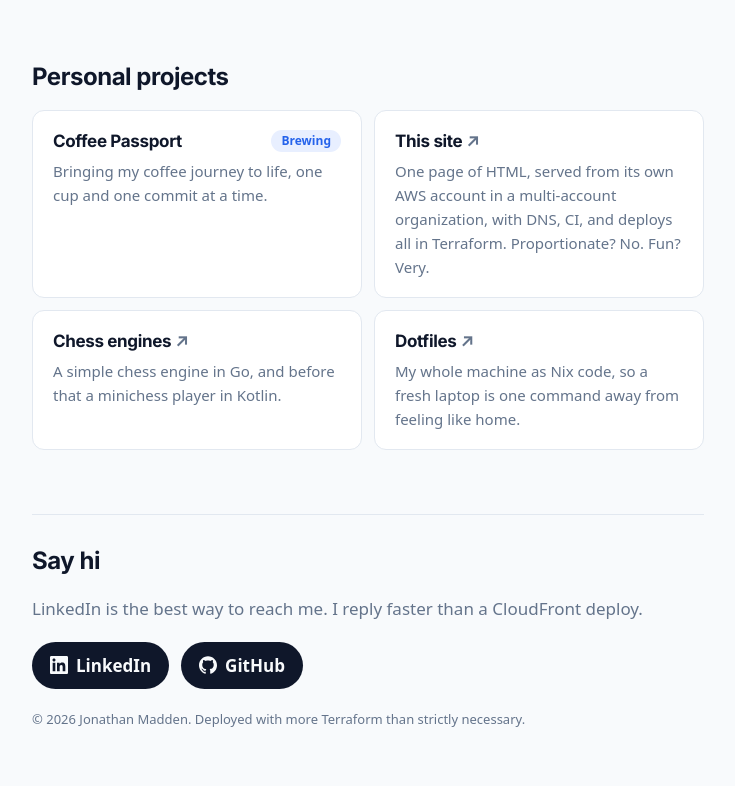
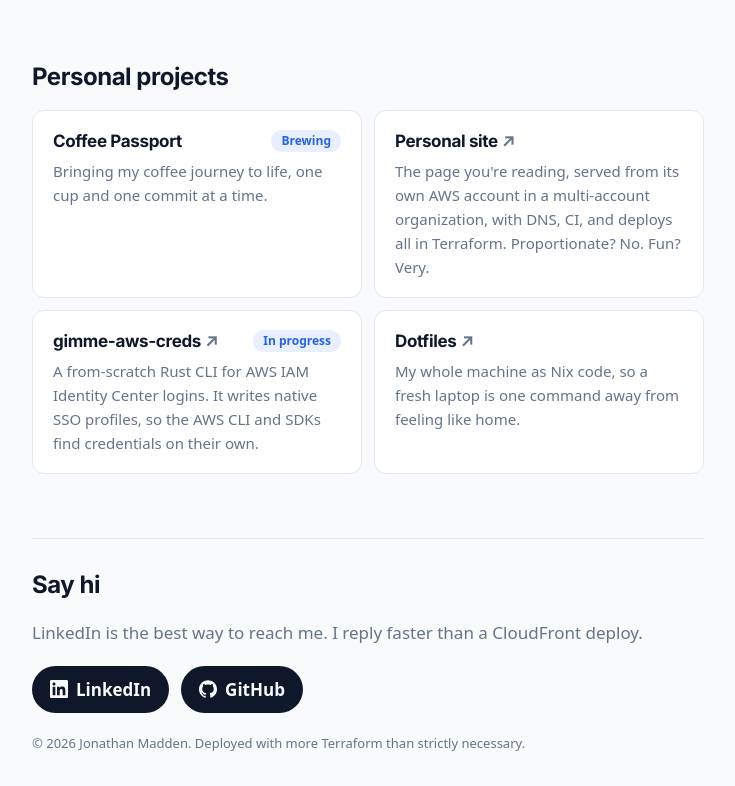
Before and after one commit to virtualmadden/virtualmadden-dev, a React (Vite) app: page / in a window 1280 px wide. Shown: the part 1442-2228 px from the top of the page, without its empty margins (272-1007 px from the left). Before the commit the page ends 2204 px from the top, so only its background shows below. Built offline with nearby package versions, Linux system fonts and the light colour scheme.

Commit message:
feat: projects are Coffee Passport, this site, gimme-aws-creds, dotfiles

```diff
--- a/src/content.ts
+++ b/src/content.ts
@@ -66,15 +66,17 @@ export const projects: Project[] = [
     status: 'Brewing',
   },
   {
-    name: 'This site',
+    name: 'Personal site',
     blurb:
-      'One page of HTML, served from its own AWS account in a multi-account organization, with DNS, CI, and deploys all in Terraform. Proportionate? No. Fun? Very.',
+      "The page you're reading, served from its own AWS account in a multi-account organization, with DNS, CI, and deploys all in Terraform. Proportionate? No. Fun? Very.",
     href: 'https://github.com/virtualmadden/virtualmadden-dev',
   },
   {
-    name: 'Chess engines',
-    blurb: 'A simple chess engine in Go, and before that a minichess player in Kotlin.',
-    href: 'https://github.com/virtualmadden/chess-engine-go',
+    name: 'gimme-aws-creds',
+    blurb:
+      'A from-scratch Rust CLI for AWS IAM Identity Center logins. It writes native SSO profiles, so the AWS CLI and SDKs find credentials on their own.',
+    href: 'https://github.com/virtualmadden/gimme-aws-creds',
+    status: 'In progress',
   },
   {
     name: 'Dotfiles',
```
